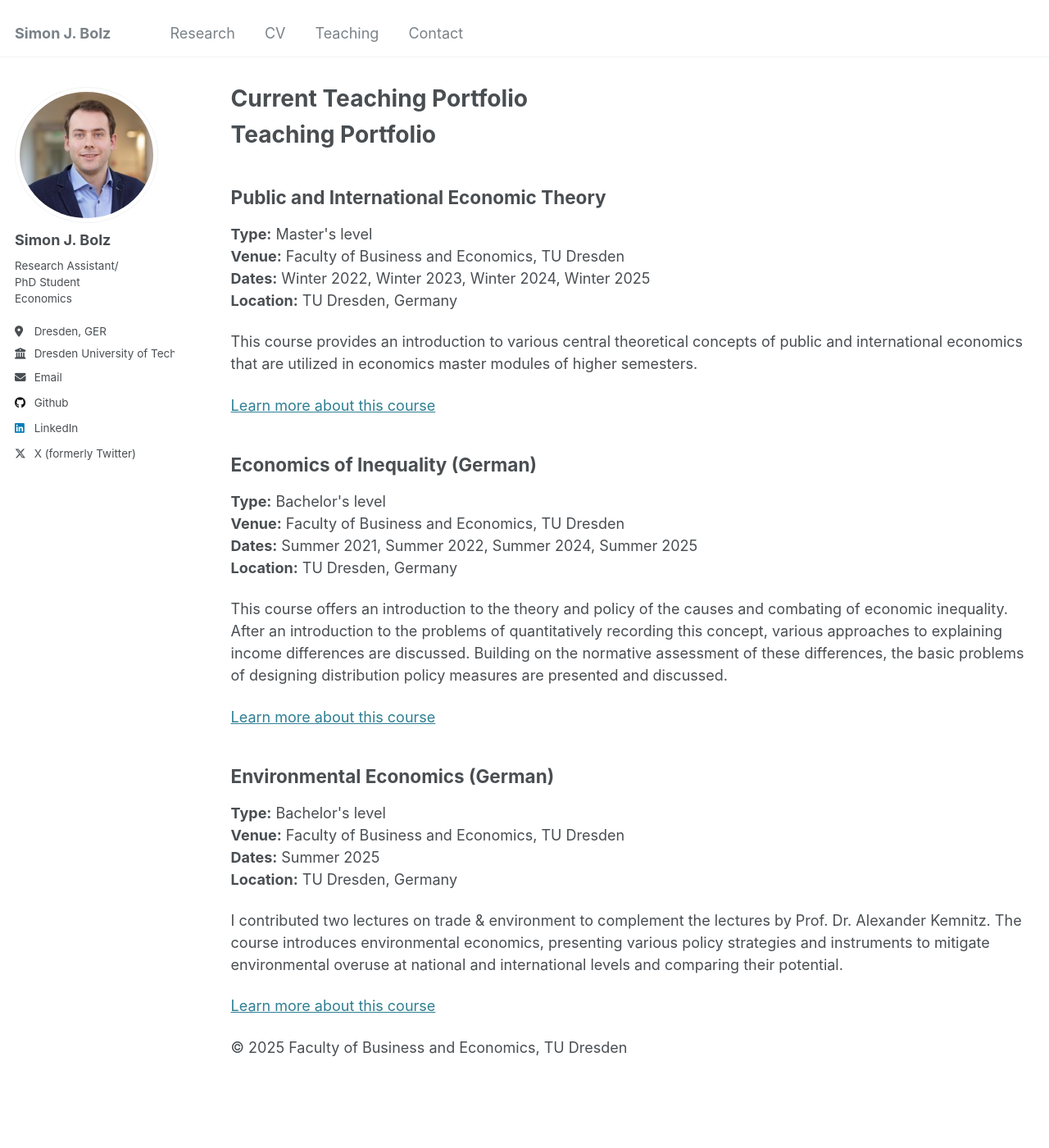
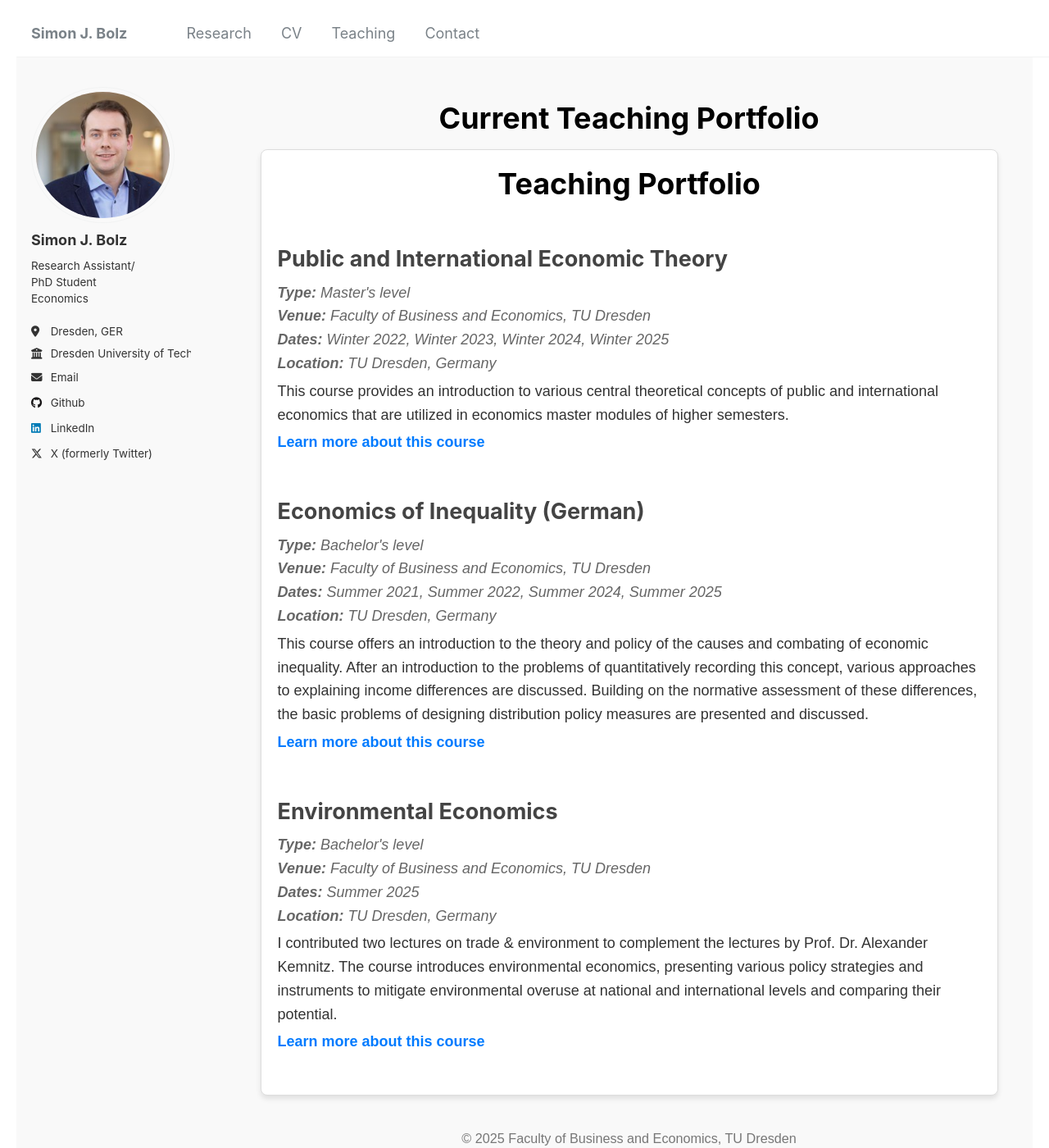
Before and after one commit to sjbolz/sjbolz.github.io, a Jekyll site: the page built from _pages/teaching.html, in a window 1280 px wide and 1400 px high. Shown: the whole window at 82% size. Built offline with Jekyll 4.4.1, drawn with Linux system fonts in a browser that asks for light colours.

Commit message:
Update teaching.html

```diff
--- a/_pages/teaching.html
+++ b/_pages/teaching.html
@@ -5,10 +5,8 @@ permalink: /teaching/
 author_profile: true
 ---
 
+<div class="container">
 
-
-
-<div class="container">
 <h1>Teaching Portfolio</h1>
 
 <div class="course">
@@ -20,11 +18,7 @@ author_profile: true
         <strong>Location:</strong> TU Dresden, Germany
     </p>
     <p>This course provides an introduction to various central theoretical concepts of public and international economics that are utilized in economics master modules of higher semesters.</p>
-        <p>
-            <a href="https://tu-dresden.de/bu/wirtschaft/vwl/wuw/studium/kursbeschreibungen/public-and-international-economic-theory" target="_blank">
-                Learn more about this course
-            </a>
-        </p>
+    <p><a href="https://tu-dresden.de/bu/wirtschaft/vwl/wuw/studium/kursbeschreibungen/public-and-international-economic-theory" target="_blank">Learn more about this course</a></p>
 </div>
 
 <div class="course">
@@ -36,15 +30,11 @@ author_profile: true
         <strong>Location:</strong> TU Dresden, Germany
     </p>
     <p>This course offers an introduction to the theory and policy of the causes and combating of economic inequality. After an introduction to the problems of quantitatively recording this concept, various approaches to explaining income differences are discussed. Building on the normative assessment of these differences, the basic problems of designing distribution policy measures are presented and discussed.</p>
-        <p>
-            <a href="https://tu-dresden.de/bu/wirtschaft/vwl/wuw/studium/kursbeschreibungen/oeku" target="_blank">
-                Learn more about this course
-            </a>
-        </p>
+    <p><a href="https://tu-dresden.de/bu/wirtschaft/vwl/wuw/studium/kursbeschreibungen/oeku" target="_blank">Learn more about this course</a></p>
 </div>
 
 <div class="course">
-        <h2>Environmental Economics (German)</h2>
+    <h2>Environmental Economics</h2>
     <p class="metadata">
         <strong>Type:</strong> Bachelor's level <br>
         <strong>Venue:</strong> Faculty of Business and Economics, TU Dresden <br>
@@ -52,11 +42,7 @@ author_profile: true
         <strong>Location:</strong> TU Dresden, Germany
     </p>
     <p>I contributed two lectures on trade &amp; environment to complement the lectures by Prof. Dr. Alexander Kemnitz. The course introduces environmental economics, presenting various policy strategies and instruments to mitigate environmental overuse at national and international levels and comparing their potential.</p>
-        <p>
-            <a href="https://tu-dresden.de/bu/wirtschaft/vwl/wuw/studium/lehrangebote/beschreibungen/bachelor/umoek?set_language=en" target="_blank">
-                Learn more about this course
-            </a>
-        </p>
+    <p><a href="https://tu-dresden.de/bu/wirtschaft/vwl/wuw/studium/lehrangebote/beschreibungen/bachelor/umoek?set_language=en" target="_blank">Learn more about this course</a></p>
 </div>
 
 </div>
@@ -64,3 +50,57 @@ author_profile: true
 <footer>
 © 2025 Faculty of Business and Economics, TU Dresden
 </footer>
+
+<style>
+body {
+    font-family: Arial, sans-serif;
+    line-height: 1.6;
+    margin: 20px;
+    color: #333;
+    background-color: #f9f9f9;
+}
+.container {
+    max-width: 900px;
+    margin: auto;
+    padding: 20px;
+    background: #fff;
+    border: 1px solid #ddd;
+    border-radius: 8px;
+    box-shadow: 0 4px 6px rgba(0, 0, 0, 0.1);
+}
+h1 {
+    text-align: center;
+    font-size: 2em;
+    margin-bottom: 20px;
+    color: #000;
+}
+h2 {
+    font-size: 1.5em;
+    color: #444;
+    margin-bottom: 10px;
+}
+.course {
+    margin-bottom: 30px;
+}
+.course p {
+    margin: 5px 0;
+}
+.course a {
+    color: #007bff;
+    text-decoration: none;
+    font-weight: bold;
+}
+.course a:hover {
+    text-decoration: underline;
+}
+.metadata {
+    font-style: italic;
+    color: #666;
+}
+footer {
+    text-align: center;
+    margin-top: 40px;
+    font-size: 0.9em;
+    color: #777;
+}
+</style>
```
Lines whose indentation alone changed are shown as unchanged.
